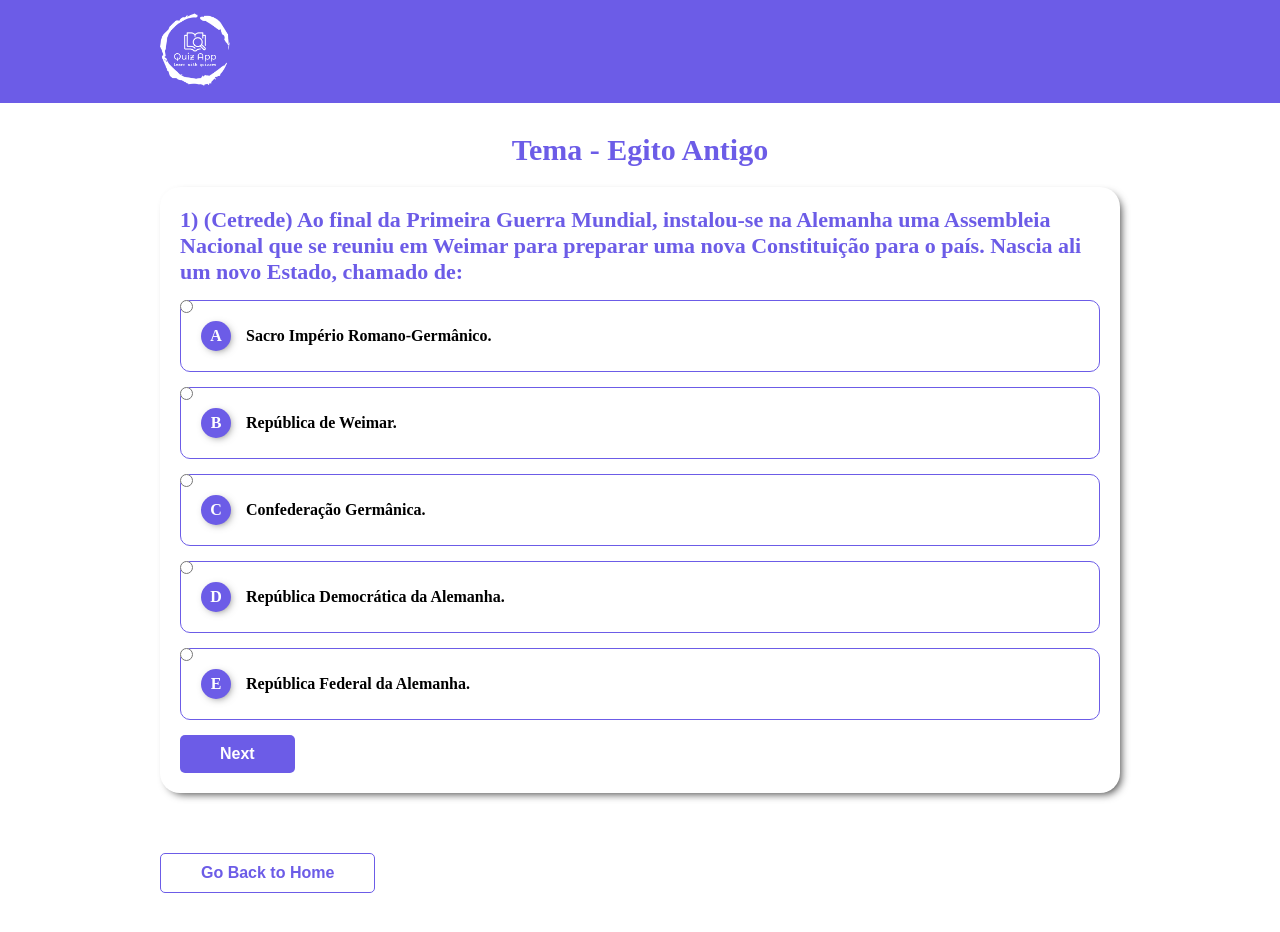
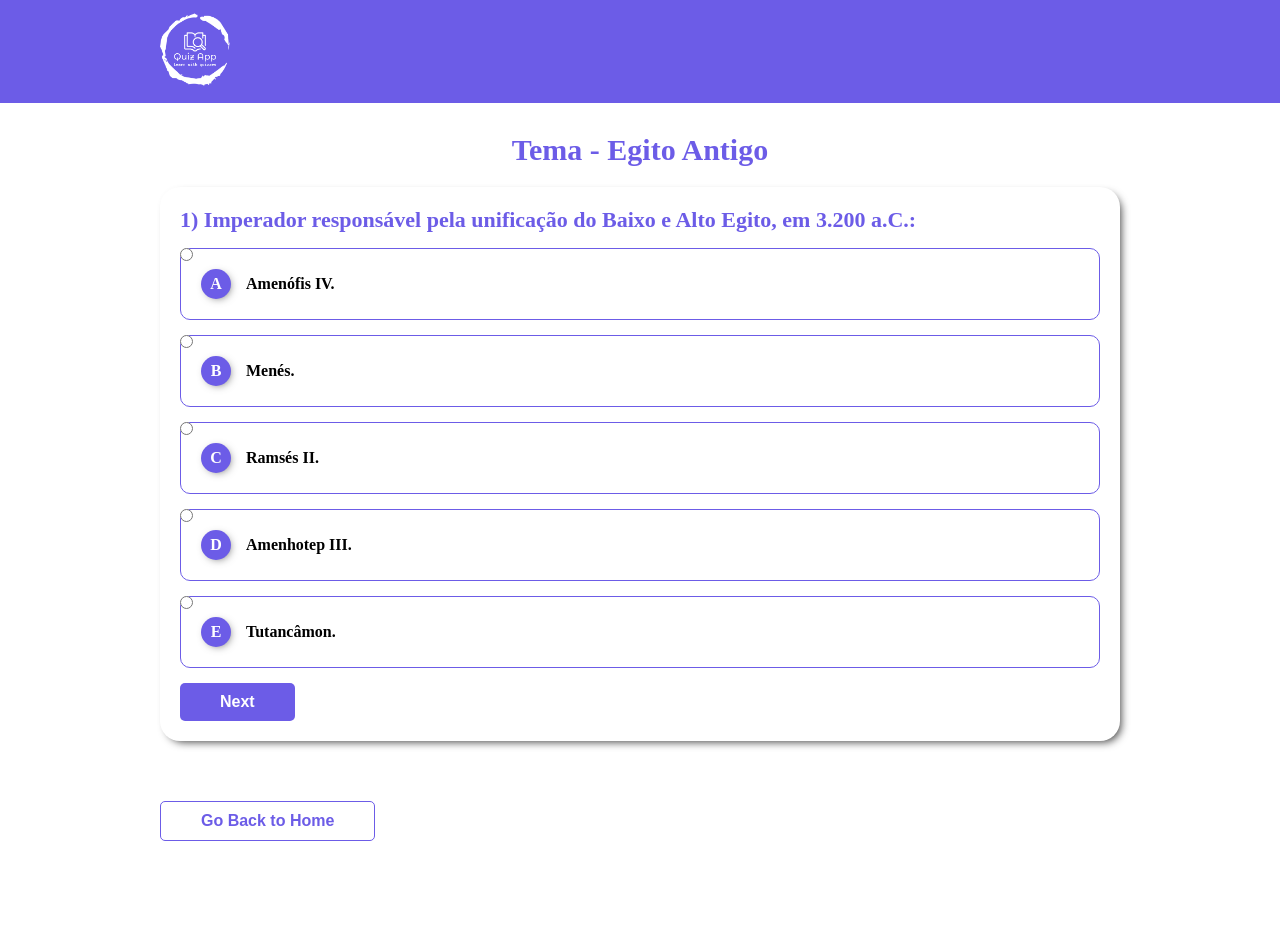
Before and after one commit to IvanildoPereira/quiz-app-react-js, a React (Create React App) app: page /quiz/1 in a window 1280 px wide. After the commit the page ends 881 px from the top, so only its background shows below. Built offline with nearby package versions, Linux system fonts and the light colour scheme.

Commit message:
feat: add more questions to the array

```diff
--- a/src/data/questions.ts
+++ b/src/data/questions.ts
@@ -26,6 +26,138 @@ export const subjects: subjectProps[] = [
                 questions: [
                     {
                         questionId: 1,
+                        question: "Imperador responsável pela unificação do Baixo e Alto Egito, em 3.200 a.C.:",
+                        options: [
+                            "Amenófis IV.",
+                            "Menés.",
+                            "Ramsés II.",
+                            "Amenhotep III.",
+                            "Tutancâmon."
+                        ],
+                        answer: "Menés."
+                    },
+                    {
+                        questionId: 2,
+                        question: "A sociedade egípcia antiga foi, na maior parte do tempo, politeísta, com diversos deuses. A religião para esses povos tinha uma importância muito grande. A sociedade egípcia foi uma sociedade:",
+                        options: [
+                            "Absolutista.",
+                            "Teocrática.",
+                            "Democrática.",
+                            "Anarquista.",
+                            "Socialista."
+                        ],
+                        answer: "Teocrática."
+                    },
+                    {
+                        questionId: 3,
+                        question: "O Rio Nilo foi importante para os egípcios, pois:",
+                        options: [
+                            "Suas cheias tornavam a terra fértil.",
+                            "Era utilizado pelos egípcios para pesca.",
+                            "Garantia a unidade política do Egito, pois era uma via utilizada para interligar os territórios.",
+                            "Todas as alternativas anteriores.",
+                        ],
+                        answer: "Todas as alternativas anteriores."
+                    },
+                    {
+                        questionId: 4,
+                        question: "Sobre as pirâmides no Egito Antigo, assinale a alternativa INCORRETA:",
+                        options: [
+                            "As pirâmides foram construídas com o objetivo de serem túmulos para abrigar os corpos dos faraós, que eram mumificados após sua morte.",
+                            "A maior pirâmide do mundo é a de Quéops, com 230 metros de largura na base e 174 metros de altura.",
+                            "A grandiosidade das pirâmides procurava representar a grandiosidade do faraó.",
+                            "Nas construções, tanto escravizados quanto trabalhadores livres deviam trabalhar.",
+                            "Até hoje não foram elaboradas teorias de como os egípcios conseguiram carregar e elevar pedras tão pesadas para a construção das pirâmides."
+                        ],
+                        answer: "Até hoje não foram elaboradas teorias de como os egípcios conseguiram carregar e elevar pedras tão pesadas para a construção das pirâmides."
+                    },
+                    {
+                        questionId: 5,
+                        question: "Sobre o trabalho e os diferentes grupos sociais no Egito Antigo, assinale a alternativa INCORRETA:",
+                        options: [
+                            "Os camponeses e artesãos tiveram como única função desenvolver trabalhos nos campos. Nos períodos de cheia do Nilo, eles deveriam trancar-se em casa para rezar aos deuses solicitando uma boa colheita no futuro.",
+                            "Os sacerdotes possuíram grande importância na vida política e religiosa egípcia. Eles ficavam responsáveis pelos rituais e festas religiosas.",
+                            "Os escribas foram funcionários do Estado que tinham como função o registro dos principais eventos da sociedade e vida do faraó.",
+                            "O faraó era quem deteve o maior poder no governo egípcio. Ele era visto como um deus, sendo seu cargo transmitido de forma hereditária.",
+                        ],
+                        answer: "Os camponeses e artesãos tiveram como única função desenvolver trabalhos nos campos. Nos períodos de cheia do Nilo, eles deveriam trancar-se em casa para rezar aos deuses solicitando uma boa colheita no futuro."
+                    },
+                ]
+            },
+            {
+                themeId: 2,
+                themeName: "Revolução Francesa",
+                themeBG: "https://revistamineracao.com.br/wp-content/uploads/2019/01/ABAL_Ecologia_Dezembro2018.jpg",
+                questions: [
+                    {
+                        questionId: 6,
+                        question: "(Unicentro)  “Para o historiador, todos os acontecimentos, mesmo os remotos, têm atualidade e vida. Mas isso é ainda mais verdadeiro no caso da Revolução Francesa de 1789, que transformou o modo de vida até daqueles que pouco souberam ou sabem sobre ela, até hoje em dia. Não será exagero dizer que ela ajudou a dar forma ao mundo ocidental contemporâneo, moldando as instituições e os ideais que nos animam e que consideramos universais.” (GRESPAN, Jorge. Revolução Francesa e Iluminismo. São Paulo: Contexto, 2003. p. 9.) \n Sobre a Revolução Francesa, é correto afirmar.",
+                        options: [
+                            "A Revolução Francesa ocorreu em meio a uma crise econômica e foi produto de revoltas de burgueses, camponeses e trabalhadores urbanos.",
+                            "A Revolução Francesa é considerada a primeira Revolução Comunista, pois, até hoje, esse sistema molda as instituições no mundo ocidental.",
+                            "Foi uma revolução comandada por Napoleão Bonaparte, que, influenciado pelo Iluminismo, organizou um golpe de estado contra Luiz XVI.",
+                            "A Revolução Francesa foi um movimento caracterizado pelo terror, organizado pelo revolucionário Robespierre, em apoio ao absolutismo de Luiz XVI.",
+                            "Trata-se de uma revolução burguesa, inspirada no iluminismo e comandada por Robespierre, na qual o Czar Nicolau II foi executado na guilhotina."
+                        ],
+                        answer: "A Revolução Francesa ocorreu em meio a uma crise econômica e foi produto de revoltas de burgueses, camponeses e trabalhadores urbanos."
+                    },
+                    {
+                        questionId: 7,
+                        question: "(Cásper Líbero) Sobre a Revolução Francesa, iniciada em 1789, é correto afirmar que:",
+                        options: [
+                            "Foi longamente preparada pelo ciclo revolucionário ocorrido na Inglaterra no século XVII, o que explica o apoio que esse país prestou aos revoltosos franceses.",
+                            "Tratou-se, principalmente, de uma revolução cultural, ápice do desenvolvimento do chamado iluminismo.",
+                            "Não foi devidamente percebida como um movimento relevante por seus contemporâneos, ganhando importância apenas retrospectivamente, com o início da Revolução de 1848.",
+                            "Não implicou mudanças significativas na ordem societária dominante no mundo ocidental.",
+                            "Apresentou diferentes fases, desembocando em um contexto monárquico, antirrevolucionário e reacionário, representado pelo Congresso de Viena."
+                        ],
+                        answer: "Apresentou diferentes fases, desembocando em um contexto monárquico, antirrevolucionário e reacionário, representado pelo Congresso de Viena."
+                    },
+                    {
+                        questionId: 8,
+                        question: "A Revolução Francesa foi um marco na história da humanidade e considera-se o estopim que iniciou esse conflito:",
+                        options: [
+                            "O regicídio de Luís XVI.",
+                            "A tentativa de fuga de Luís XVI e Maria Antonieta.",
+                            "A queda da Bastilha.",
+                            "A invasão da França por tropas austríacas.",
+                            "A convocação dos Estados Gerais."
+                        ],
+                        answer: "A queda da Bastilha."
+                    },
+                    {
+                        questionId: 9,
+                        question: "O historiador Eric Hobsbawm afirmou que as grandes exigências da burguesia no contexto revolucionário manifestaram-se por meio da Declaração dos Direitos do Homem e do Cidadão. Esse documento manifestava:",
+                        options: [
+                            "A oposição da sociedade hierarquizada de privilégios sobre a nobreza.",
+                            "O interesse de construir-se uma sociedade transformada e verdadeiramente igualitária.",
+                            "A defesa das ideias estatizantes que viam no Estado o regulador dos problemas sociais.",
+                            "A defesa de uma monarquia absolutista com a instalação do Estado laico.",
+                            "A defesa das ideias socialistas com a emancipação dos trabalhadores."
+                        ],
+                        answer: "A oposição da sociedade hierarquizada de privilégios sobre a nobreza."
+                    },
+                    {
+                        questionId: 10,
+                        question: "A respeito da Revolução Francesa, selecione a alternativa com a afirmação FALSA:",
+                        options: [
+                            "Pouco antes do ciclo revolucionário, a França havia enfrentado colheitas ruins.",
+                            "O rei Luís XVI havia tentado fugir em 1791, sendo capturado próximo da fronteira com a Bélgica.",
+                            "Os dois grandes grupos do período revolucionário foram os girondinos e os jacobinos.",
+                            "O período do terror aconteceu sob liderança dos jacobinos.",
+                            "A proposta de Olympe de Gouges, chamada Declaração dos Direitos da Mulher e da Cidadã, foi bem recebida na convenção francesa."
+                        ],
+                        answer: "A proposta de Olympe de Gouges, chamada Declaração dos Direitos da Mulher e da Cidadã, foi bem recebida na convenção francesa."
+                    },
+                ]
+            },
+            {
+                themeId: 3,
+                themeName: "1° Guerra Mundial",
+                themeBG: "https://www.otempo.com.br/image/contentid/policy:1.2066249:1541853152/image.jpg?f=3x2&q=0.6&w=1200&$p$f$q$w=4633e5f",
+                questions: [
+                    {
+                        questionId: 11,
                         question: "(Cetrede) Ao final da Primeira Guerra Mundial, instalou-se na Alemanha uma Assembleia Nacional que se reuniu em Weimar para preparar uma nova Constituição para o país. Nascia ali um novo Estado, chamado de:",
                         options: [
                             "Sacro Império Romano-Germânico.",
@@ -37,7 +169,7 @@ export const subjects: subjectProps[] = [
                         answer: "República de Weimar."
                     },
                     {
-                        questionId: 2,
+                        questionId: 12,
                         question: "(Avança-SP) Dos fenômenos abaixo citados, assinale aquele que é considerado como o causador da Primeira Guerra Mundial.",
                         options: [
                             "O assassinato da família imperial russa.",
@@ -49,7 +181,7 @@ export const subjects: subjectProps[] = [
                         answer: "O assassinato do arquiduque Francisco Ferdinando, herdeiro do trono austríaco."
                     },
                     {
-                        questionId: 3,
+                        questionId: 13,
                         question: "(Pref. Betim-MG) É coerente com as razões que levaram à 1ª Grande Guerra Mundial:",
                         options: [
                             "Um dos fatos que contribuíram para o final do confronto foi a entrada da Rússia na guerra, pois tinha um exército grande e bem preparado, impondo aos alemães derrotas vexatórias.",
@@ -61,7 +193,7 @@ export const subjects: subjectProps[] = [
                         answer: "O processo de imperialismo, promovido pelas grandes potências capitalistas da Europa, principalmente França, Inglaterra e Alemanha, gerou conflitos e até confrontos pela disputa de territórios, a ponto de desencadear a 1ª Guerra."
                     },
                     {
-                        questionId: 4,
+                        questionId: 14,
                         question: "Selecione a alternativa que apresenta uma fase da Primeira Guerra Mundial.",
                         options: [
                             "Guerra-relâmpago",
@@ -73,141 +205,7 @@ export const subjects: subjectProps[] = [
                         answer: "Guerra de Trincheiras"
                     },
                     {
-                        questionId: 5,
-                        question: "Qual país fazia parte da Tríplice Aliança, mas se recusou a participar da guerra por esse grupo quando o conflito se iniciou em 1914?",
-                        options: [
-                            "Itália",
-                            "Áustria-Hungria",
-                            "Império Otomano",
-                            "Bulgária",
-                            "Rússia"
-                        ],
-                        answer: "Itália"
-                    },
-                ]
-            },
-            {
-                themeId: 2,
-                themeName: "Revolução Francesa",
-                themeBG: "https://revistamineracao.com.br/wp-content/uploads/2019/01/ABAL_Ecologia_Dezembro2018.jpg",
-                questions: [
-                    {
-                        questionId: 1,
-                        question: "(Cetrede) Ao final da Primeira Guerra Mundial, instalou-se na Alemanha uma Assembleia Nacional que se reuniu em Weimar para preparar uma nova Constituição para o país. Nascia ali um novo Estado, chamado de:",
-                        options: [
-                            "Sacro Império Romano-Germânico.",
-                            "República de Weimar.",
-                            "Confederação Germânica.",
-                            "República Democrática da Alemanha.",
-                            "República Federal da Alemanha."
-                        ],
-                        answer: "República de Weimar."
-                    },
-                    {
-                        questionId: 2,
-                        question: "(Avança-SP) Dos fenômenos abaixo citados, assinale aquele que é considerado como o causador da Primeira Guerra Mundial.",
-                        options: [
-                            "O assassinato da família imperial russa.",
-                            "O fim do colonialismo africano.",
-                            "A emancipação dos povos árabes.",
-                            "O descumprimento do Tratado de Versalhes por parte da Alemanha.",
-                            "O assassinato do arquiduque Francisco Ferdinando, herdeiro do trono austríaco."
-                        ],
-                        answer: "O assassinato do arquiduque Francisco Ferdinando, herdeiro do trono austríaco."
-                    },
-                    {
-                        questionId: 3,
-                        question: "(Pref. Betim-MG) É coerente com as razões que levaram à 1ª Grande Guerra Mundial:",
-                        options: [
-                            "Um dos fatos que contribuíram para o final do confronto foi a entrada da Rússia na guerra, pois tinha um exército grande e bem preparado, impondo aos alemães derrotas vexatórias.",
-                            "O processo de imperialismo, promovido pelas grandes potências capitalistas da Europa, principalmente França, Inglaterra e Alemanha, gerou conflitos e até confrontos pela disputa de territórios, a ponto de desencadear a 1ª Guerra.",
-                            "Temendo uma ofensiva alemã, Japão, Inglaterra e França formaram a Tríplice Aliança.",
-                            "O início da guerra se deu quando as tropas alemãs invadiram a Polônia, apresentando ao mundo a famosa guerra-relâmpago, deixando marcas desastrosas para os poloneses.",
-                            "Nenhuma das alternativas acima."
-                        ],
-                        answer: "O processo de imperialismo, promovido pelas grandes potências capitalistas da Europa, principalmente França, Inglaterra e Alemanha, gerou conflitos e até confrontos pela disputa de territórios, a ponto de desencadear a 1ª Guerra."
-                    },
-                    {
-                        questionId: 4,
-                        question: "Selecione a alternativa que apresenta uma fase da Primeira Guerra Mundial.",
-                        options: [
-                            "Guerra-relâmpago",
-                            "Corrida nuclear",
-                            "Guerra de Trincheiras",
-                            "Derrota do Eixo",
-                            "Avanço do Exército Vermelho"
-                        ],
-                        answer: "Guerra de Trincheiras"
-                    },
-                    {
-                        questionId: 5,
-                        question: "Qual país fazia parte da Tríplice Aliança, mas se recusou a participar da guerra por esse grupo quando o conflito se iniciou em 1914?",
-                        options: [
-                            "Itália",
-                            "Áustria-Hungria",
-                            "Império Otomano",
-                            "Bulgária",
-                            "Rússia"
-                        ],
-                        answer: "Itália"
-                    },
-                ]
-            },
-            {
-                themeId: 3,
-                themeName: "1° Guerra Mundial",
-                themeBG: "https://www.otempo.com.br/image/contentid/policy:1.2066249:1541853152/image.jpg?f=3x2&q=0.6&w=1200&$p$f$q$w=4633e5f",
-                questions: [
-                    {
-                        questionId: 1,
-                        question: "(Cetrede) Ao final da Primeira Guerra Mundial, instalou-se na Alemanha uma Assembleia Nacional que se reuniu em Weimar para preparar uma nova Constituição para o país. Nascia ali um novo Estado, chamado de:",
-                        options: [
-                            "Sacro Império Romano-Germânico.",
-                            "República de Weimar.",
-                            "Confederação Germânica.",
-                            "República Democrática da Alemanha.",
-                            "República Federal da Alemanha."
-                        ],
-                        answer: "República de Weimar."
-                    },
-                    {
-                        questionId: 2,
-                        question: "(Avança-SP) Dos fenômenos abaixo citados, assinale aquele que é considerado como o causador da Primeira Guerra Mundial.",
-                        options: [
-                            "O assassinato da família imperial russa.",
-                            "O fim do colonialismo africano.",
-                            "A emancipação dos povos árabes.",
-                            "O descumprimento do Tratado de Versalhes por parte da Alemanha.",
-                            "O assassinato do arquiduque Francisco Ferdinando, herdeiro do trono austríaco."
-                        ],
-                        answer: "O assassinato do arquiduque Francisco Ferdinando, herdeiro do trono austríaco."
-                    },
-                    {
-                        questionId: 3,
-                        question: "(Pref. Betim-MG) É coerente com as razões que levaram à 1ª Grande Guerra Mundial:",
-                        options: [
-                            "Um dos fatos que contribuíram para o final do confronto foi a entrada da Rússia na guerra, pois tinha um exército grande e bem preparado, impondo aos alemães derrotas vexatórias.",
-                            "O processo de imperialismo, promovido pelas grandes potências capitalistas da Europa, principalmente França, Inglaterra e Alemanha, gerou conflitos e até confrontos pela disputa de territórios, a ponto de desencadear a 1ª Guerra.",
-                            "Temendo uma ofensiva alemã, Japão, Inglaterra e França formaram a Tríplice Aliança.",
-                            "O início da guerra se deu quando as tropas alemãs invadiram a Polônia, apresentando ao mundo a famosa guerra-relâmpago, deixando marcas desastrosas para os poloneses.",
-                            "Nenhuma das alternativas acima."
-                        ],
-                        answer: "O processo de imperialismo, promovido pelas grandes potências capitalistas da Europa, principalmente França, Inglaterra e Alemanha, gerou conflitos e até confrontos pela disputa de territórios, a ponto de desencadear a 1ª Guerra."
-                    },
-                    {
-                        questionId: 4,
-                        question: "Selecione a alternativa que apresenta uma fase da Primeira Guerra Mundial.",
-                        options: [
-                            "Guerra-relâmpago",
-                            "Corrida nuclear",
-                            "Guerra de Trincheiras",
-                            "Derrota do Eixo",
-                            "Avanço do Exército Vermelho"
-                        ],
-                        answer: "Guerra de Trincheiras"
-                    },
-                    {
-                        questionId: 5,
+                        questionId: 15,
                         question: "Qual país fazia parte da Tríplice Aliança, mas se recusou a participar da guerra por esse grupo quando o conflito se iniciou em 1914?",
                         options: [
                             "Itália",
```
